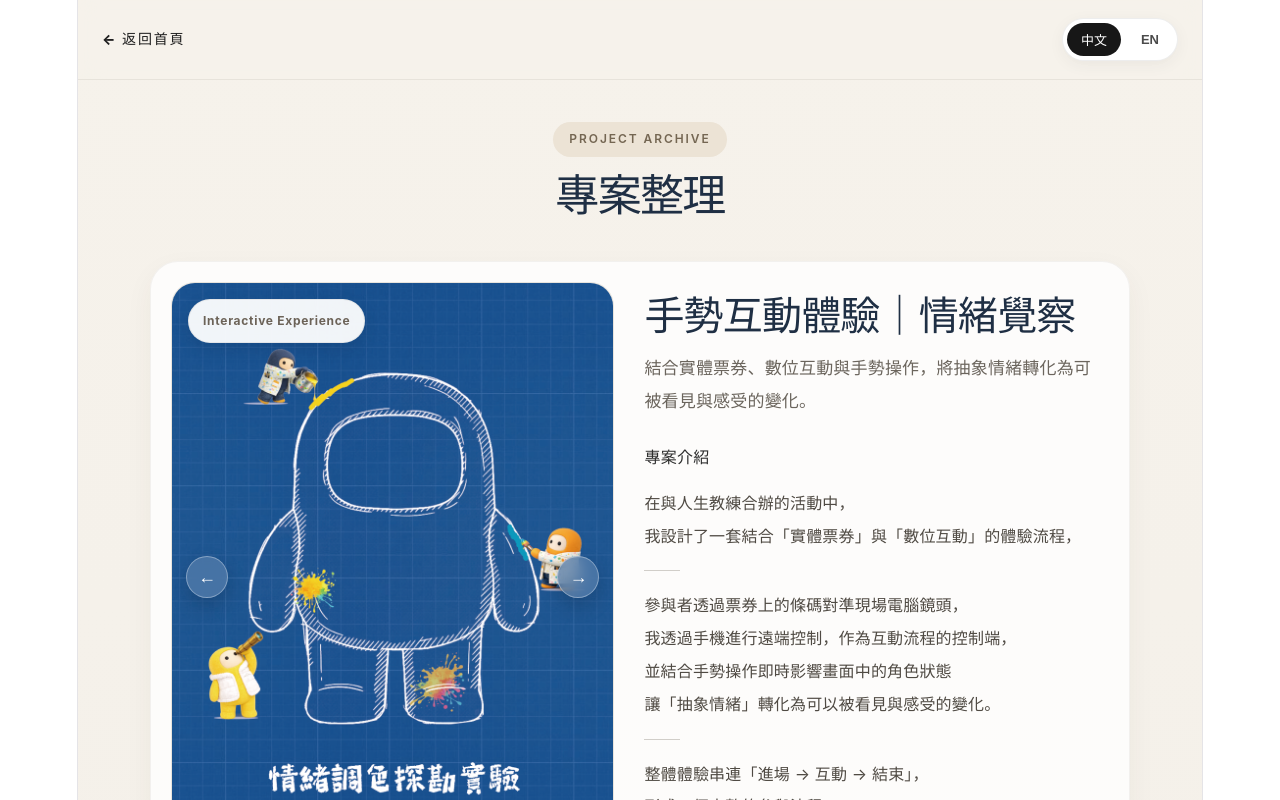
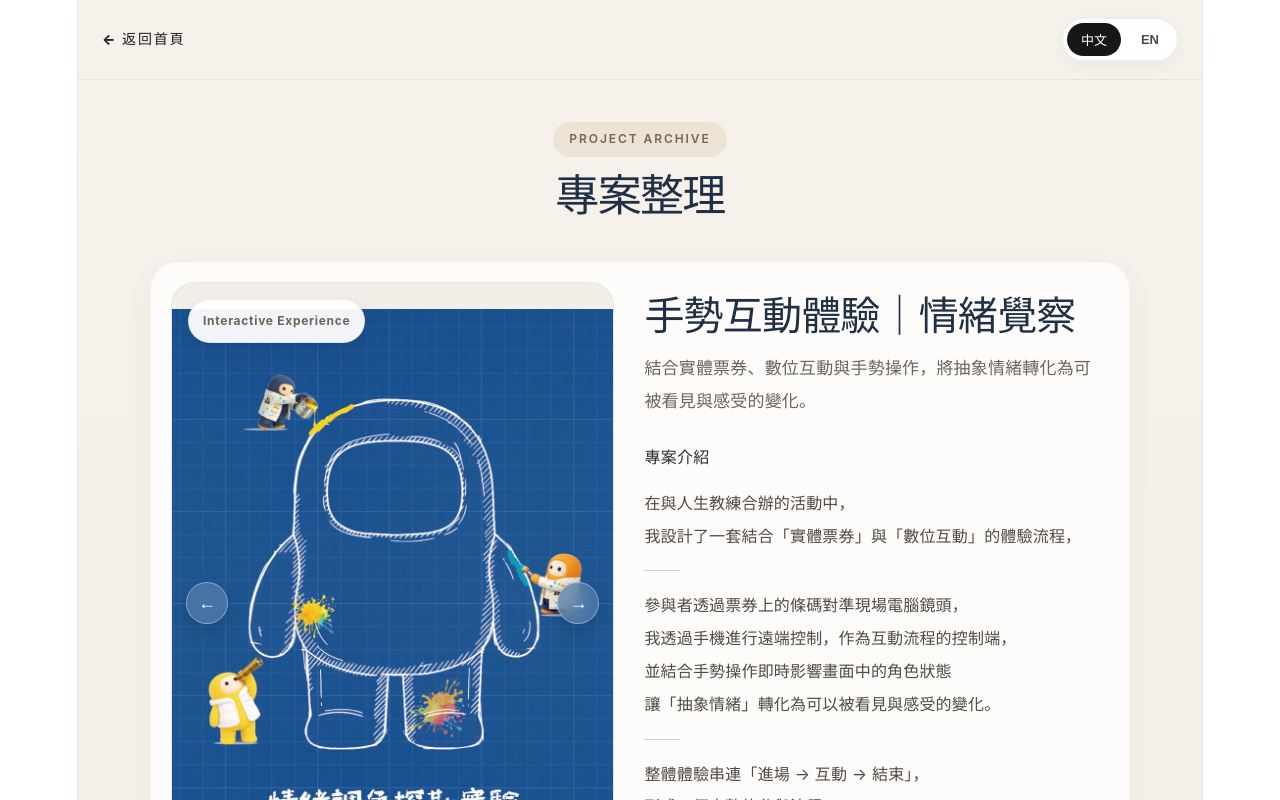
Before and after one commit to ghoostcc/portfolio-site, a React (Vite) app: page /projects in a window 1280 px wide. Shown: the top 800 px of the page. Built offline with nearby package versions, Linux system fonts and the light colour scheme.

Commit message:
update projects page

```diff
--- a/src/ProjectsPage.tsx
+++ b/src/ProjectsPage.tsx
@@ -328,7 +328,13 @@ export default function ProjectsPage() {
         style={{
           position: "relative",
           width: "100%",
-          aspectRatio: "3 / 4",
+          height: isFirstProject
+            ? isMobile
+              ? "480px"
+              : "640px"
+            : isMobile
+            ? "360px"
+            : "520px",
           borderRadius: isMobile ? "20px" : "24px",
           overflow: "hidden",
           backgroundColor: "#f2efe9",
```
